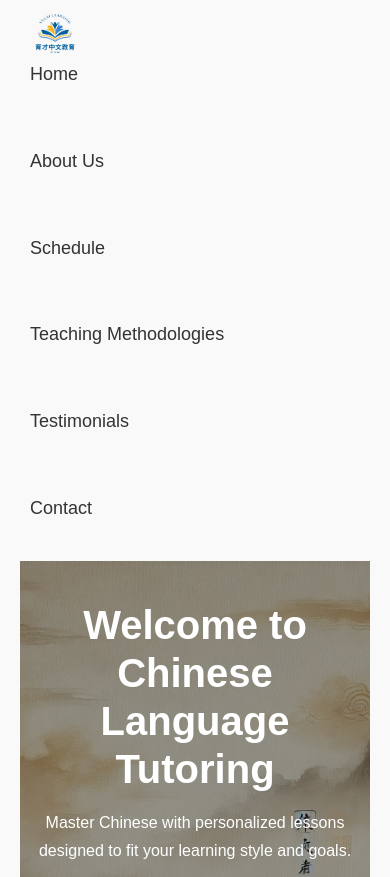
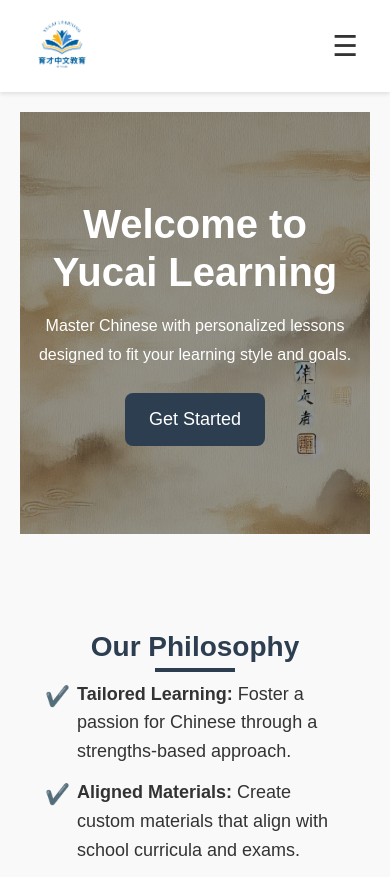
Before and after one commit to redders7/yucailearning, a React (Create React App) app: page / in a window 390 px wide. Shown: the top 877 px of the page. Built offline with nearby package versions, Linux system fonts and the light colour scheme.

Commit message:
Updated Navbar

```diff
--- a/public/index.html
+++ b/public/index.html
@@ -2,7 +2,7 @@
 <html lang="en">
   <head>
     <meta charset="utf-8" />
-    <link rel="icon" href="%PUBLIC_URL%/favicon.ico" />
+    <link rel="icon" href="%PUBLIC_URL%/assets/images/logo.png" />
     <meta name="viewport" content="width=device-width, initial-scale=1" />
     <meta name="theme-color" content="#000000" />
     <meta
@@ -19,10 +19,6 @@
       Notice the use of %PUBLIC_URL% in the tags above.
       It will be replaced with the URL of the `public` folder during the build.
       Only files inside the `public` folder can be referenced from the HTML.
-
-      Unlike "/favicon.ico" or "favicon.ico", "%PUBLIC_URL%/favicon.ico" will
-      work correctly both with client-side routing and a non-root public URL.
-      Learn how to configure a non-root public URL by running `npm run build`.
     -->
     <title>React App</title>
   </head>
@@ -32,10 +28,8 @@
     <!--
       This HTML file is a template.
       If you open it directly in the browser, you will see an empty page.
-
       You can add webfonts, meta tags, or analytics to this file.
       The build step will place the bundled scripts into the <body> tag.
-
       To begin the development, run `npm start` or `yarn start`.
       To create a production bundle, use `npm run build` or `yarn build`.
     -->
--- a/src/components/Navbar.css
+++ b/src/components/Navbar.css
@@ -1,75 +1,95 @@
 /* src/components/Navbar.css */
 
-/* Remove existing background color and adjust padding */
+/* Navbar container styling */
 .navbar {
-  padding: 10px 30px; /* Increased padding for larger size */
-  display: flex;
-  justify-content: center; /* Center the container */
-  /* Removed background-color */
+  background-color: #ffffff;
+  padding: 1rem 2rem;
+  box-shadow: 0 2px 4px rgba(0, 0, 0, 0.1);
+  position: sticky;
+  top: 0;
+  z-index: 100;
 }
 
-/* Container to align logo and links */
 .navbar-container {
-  width: 100%;
-  max-width: 1500px; /* Adjust as needed */
   display: flex;
+  justify-content: space-between;
   align-items: center;
-  justify-content: space-evenly;
 }
 
-/* Logo Section */
-.navbar-logo {
-  display: flex;
-  align-items: stretch;
+/* Logo styling */
+.navbar-logo img {
+  height: 60px;
 }
 
-/* Logo Image */
-.logo-image {
-  height: 160px; /* Adjust the height as needed */
-  width: auto;
+/* Desktop Navigation Links */
+.navbar-links {
+  display: flex;
+  list-style: none;
 }
 
-/* Navigation Links */
-.navbar-links {
-  list-style: none;
-  display: flex;
-  gap: 50px; /* Increased gap for better spacing */
+.navbar-links li {
+  margin-left: 2rem; /* Spacing between links */
 }
 
 .navbar-links li a {
-  color: #333; /* Changed text color to dark for better visibility */
   text-decoration: none;
-  font-size: 18px; /* Increased font size */
-  font-weight: 500;
+  color: #333333;
+  font-size: 1.1rem; /* Reduced from 1.3rem */
+  font-weight: 500; /* Reduced from 700 */
 }
 
 .navbar-links li a:hover {
-  color: #2c3e50; /* Optional: Change color on hover */
-  text-decoration: underline;
+  color: #2c3e50;
 }
 
-/* Responsive Design */
-@media (max-width: 768px) {
-  .navbar-container {
-    flex-direction: column;
-    align-items: flex-start;
+/* Mobile Menu Icon */
+.mobile-menu-icon {
+  display: none;
+  cursor: pointer;
 }
 
-  .navbar-links {
-    flex-direction: column;
-    width: 100%;
+.hamburger-icon {
+  font-size: 1.8rem; /* Reduced from 2rem */
+  color: #333333;
 }
 
-  .navbar-links li {
+/* Mobile Navigation Drawer */
+.mobile-menu {
+  background-color: #ffffff;
+  position: absolute;
+  top: 100%;
+  left: 0;
   width: 100%;
+  border-top: 1px solid #ddd;
+  box-shadow: 0 2px 4px rgba(0, 0, 0, 0.1);
 }
 
-  .navbar-links li a {
-    padding: 10px 0;
-    width: 100%;
+.mobile-menu-links {
+  list-style: none;
+  padding: 1rem 0;
+  margin: 0;
+  display: flex;
+  flex-direction: column;
+  align-items: center;
 }
 
-  .logo-image {
-    height: 50px; /* Slightly smaller logo on mobile */
+.mobile-menu-links li {
+  margin: 0.75rem 0;
+}
+
+.mobile-menu-links li a {
+  text-decoration: none;
+  color: #333333;
+  font-size: 1.1rem; /* Reduced from 1.3rem */
+  font-weight: 500; /* Reduced from 700 */
+}
+
+/* Responsive Styles */
+@media (max-width: 768px) {
+  .desktop-menu {
+    display: none;
+  }
+  .mobile-menu-icon {
+    display: block;
   }
 }
--- a/src/components/Navbar.js
+++ b/src/components/Navbar.js
@@ -1,42 +1,106 @@
-// src/components/Navbar.js
-import React from "react";
+import React, { useState } from "react";
 import { Link } from "react-router-dom";
 import "./Navbar.css";
-import logo from "../assets/images/logo.png"; // Adjust the path if using a different folder
+import logo from "../assets/images/logo.png"; // Adjust the path if necessary
 
 const Navbar = () => {
+  const [isMobileOpen, setIsMobileOpen] = useState(false);
+
+  const toggleMobileMenu = () => {
+    setIsMobileOpen(!isMobileOpen);
+  };
+
+  const handleNavLinkClick = () => {
+    setIsMobileOpen(false);
+  };
+
   return (
     <nav className="navbar">
       <div className="navbar-container">
         {/* Logo Section */}
         <div className="navbar-logo">
-          <Link to="/">
+          <Link to="/" onClick={handleNavLinkClick}>
             <img src={logo} alt="Yucai Learning Logo" className="logo-image" />
           </Link>
         </div>
 
-        {/* Navigation Links */}
-        <ul className="navbar-links">
+        {/* Desktop Navigation Links */}
+        <ul className="navbar-links desktop-menu">
           <li>
-            <Link to="/">Home</Link>
+            <Link to="/" onClick={handleNavLinkClick}>
+              Home
+            </Link>
           </li>
           <li>
-            <Link to="/about-us">About Us</Link>
+            <Link to="/about-us" onClick={handleNavLinkClick}>
+              About Us
+            </Link>
           </li>
           <li>
-            <Link to="/schedule">Schedule</Link>
+            <Link to="/schedule" onClick={handleNavLinkClick}>
+              Schedule
+            </Link>
           </li>
           <li>
-            <Link to="/teaching-methodologies">Teaching Methodologies</Link>
+            <Link to="/teaching-methodologies" onClick={handleNavLinkClick}>
+              Teaching Methodologies
+            </Link>
           </li>
           <li>
-            <Link to="/testimonials">Testimonials</Link>
+            <Link to="/testimonials" onClick={handleNavLinkClick}>
+              Testimonials
+            </Link>
           </li>
           <li>
-            <Link to="/contact">Contact</Link>
+            <Link to="/contact" onClick={handleNavLinkClick}>
+              Contact
+            </Link>
           </li>
         </ul>
+
+        {/* Hamburger Menu Icon for Mobile */}
+        <div className="mobile-menu-icon" onClick={toggleMobileMenu}>
+          <span className="hamburger-icon">&#9776;</span>
+        </div>
       </div>
+
+      {/* Mobile Navigation Drawer */}
+      {isMobileOpen && (
+        <div className="mobile-menu">
+          <ul className="navbar-links mobile-menu-links">
+            <li>
+              <Link to="/" onClick={handleNavLinkClick}>
+                Home
+              </Link>
+            </li>
+            <li>
+              <Link to="/about-us" onClick={handleNavLinkClick}>
+                About Us
+              </Link>
+            </li>
+            <li>
+              <Link to="/schedule" onClick={handleNavLinkClick}>
+                Schedule
+              </Link>
+            </li>
+            <li>
+              <Link to="/teaching-methodologies" onClick={handleNavLinkClick}>
+                Teaching Methodologies
+              </Link>
+            </li>
+            <li>
+              <Link to="/testimonials" onClick={handleNavLinkClick}>
+                Testimonials
+              </Link>
+            </li>
+            <li>
+              <Link to="/contact" onClick={handleNavLinkClick}>
+                Contact
+              </Link>
+            </li>
+          </ul>
+        </div>
+      )}
     </nav>
   );
 };
--- a/src/pages/Home.js
+++ b/src/pages/Home.js
@@ -26,7 +26,7 @@ const Home = () => {
         style={{ backgroundImage: `url(${heroBg})` }}
       >
         <div className="hero-overlay">
-          <h1>Welcome to Chinese Language Tutoring</h1>
+          <h1>Welcome to Yucai Learning</h1>
           <p>
             Master Chinese with personalized lessons designed to fit your
             learning style and goals.
```
Lines whose indentation alone changed are shown as unchanged.
